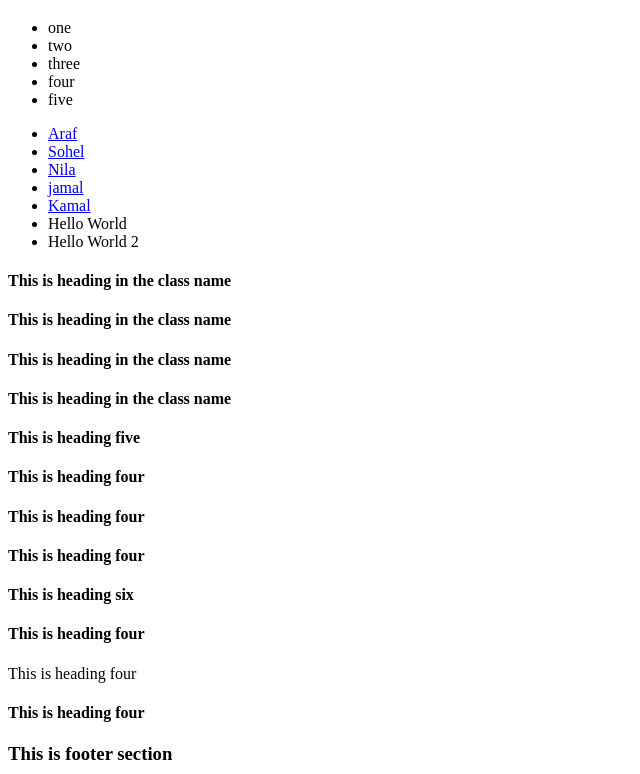
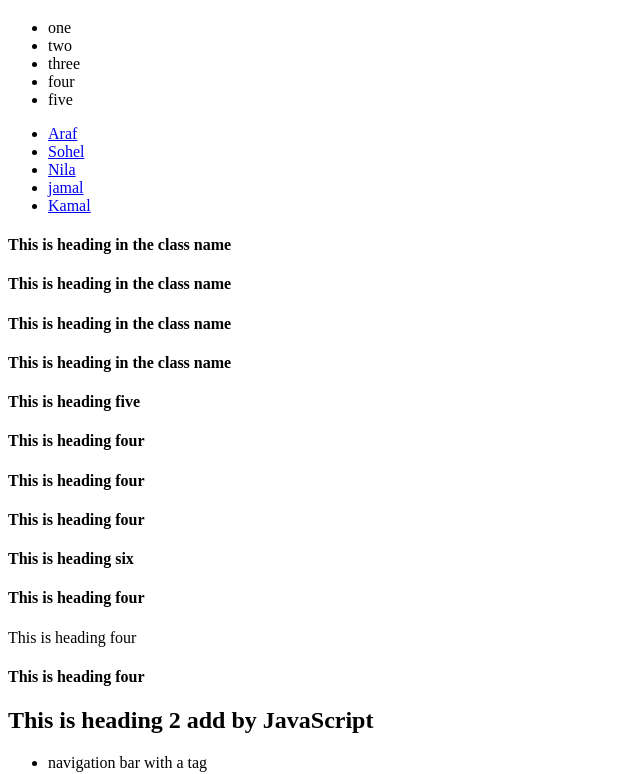
Before and after one commit to sohel5G/JS-Relation-DOM, a plain HTML site: page index.html in a window 1280 px wide. Shown: the part 178-952 px from the top of the page, without its empty margins (0-640 px from the left). Drawn offline with Linux system fonts and the light colour scheme.

Commit message:
this module all done

```diff
--- a/index.html
+++ b/index.html
@@ -32,32 +32,36 @@
         </ul>
     </main>
 
-    <section class="class-name">
+    <section id="main-section">
+        <div>
             <h4>This is heading in the class name</h4>
             <h4>This is heading in the class name</h4>
             <h4>This is heading in the class name</h4>
             <h4>This is heading in the class name</h4>
-    </section>
+        </div>
 
-    <section class="class-name">
+        <div>
             <h4>This is heading five</h4>
             <h4>This is heading four</h4>
             <h4>This is heading four</h4>
             <h4>This is heading four</h4>
-    </section>
+        </div>
 
-    <section class="class-name">
+        <div>
             <h4>This is heading six</h4>
             <h4>This is heading four</h4>
             <p>This is heading four</p>
             <h4>This is heading four</h4>
+        </div>
     </section>
 
     <footer>
-        <h3>This is footer section</h3>
+        <h3>This is footer section header 3</h3>
+        <h2>This is footer section header 2</h2>
     </footer>
 
     <script src="./js/dom.js"></script>
     <script src="./js/new.js"></script>
+    <script src="./js/append.js"></script>
 </body>
 </html>
--- /dev/null
+++ b/js/append.js
@@ -0,0 +1,42 @@
+let fotr = document.querySelector('footer');
+fotr.setAttribute('id', 'foot');
+
+let h1 = document.createElement('h1');
+h1.innerText = 'This is footer section header 1';
+document.getElementById('foot').appendChild(h1);
+
+
+
+
+
+let mainSection = document.getElementById('main-section');
+console.log(mainSection);
+
+let div = document.createElement('div');
+let h2 = document.createElement('h2');
+h2.innerText = 'This is heading 2 add by JavaScript';
+div.appendChild(h2);
+
+let ul = document.createElement('ul');
+let li = document.createElement('li');
+let a  = document.createElement('a');
+a.innerText = 'navigation bar with a tag';
+ul.appendChild(li).appendChild(a);
+div.appendChild(ul);
+
+mainSection.appendChild(div);
+
+
+// Same kajta direct html dey kora jay
+
+let div2 = document.createElement('div');
+div2.innerHTML = `
+<h5>This is heading 5 add by JavaScript</h5>
+<ul>
+    <li> <a>2nd navigation bar with a tag</a> </li>
+    <li> <a>2nd navigation bar with a tag</a> </li>
+    <li> <a>2nd navigation bar with a tag</a> </li>
+    <li> <a>2nd navigation bar with a tag</a> </li>
+</ul>
+`
+mainSection.appendChild(div2);
--- a/js/new.js
+++ b/js/new.js
@@ -43,8 +43,8 @@
 // console.log(  document.getElementById('main')   );
 // console.log(  document.getElementById('main').innerHTML   );
 // console.log(  document.getElementById('main').innerText   );
-console.log(  document.getElementById('main').childNodes   );
-console.log(  document.getElementById('main').parentNode   );
+// console.log(  document.getElementById('main').childNodes   );
+// console.log(  document.getElementById('main').parentNode   );
 // console.log(  document.getElementById('main').childNodes[1]   );
 // console.log(  document.getElementById('main').childNodes[1].childNodes   );
 
@@ -52,10 +52,10 @@ console.log(  document.getElementById('main').parentNode   );
 
 
 
-let li = document.createElement('li');
-li.innerText='Hello World';
-document.querySelector('#main ul').append(li)
+// let li = document.createElement('li');
+// li.innerText='Hello World';
+// document.querySelector('#main ul').append(li)
 
-let li2 = document.createElement('li');
-li2.innerText = 'Hello World 2';
-document.querySelector('#main ul').append(li2);
+// let li2 = document.createElement('li');
+// li2.innerText = 'Hello World 2';
+// document.querySelector('#main ul').append(li2);
```
Also changed, not shown: note.txt. Lines whose indentation alone changed are shown as unchanged.
